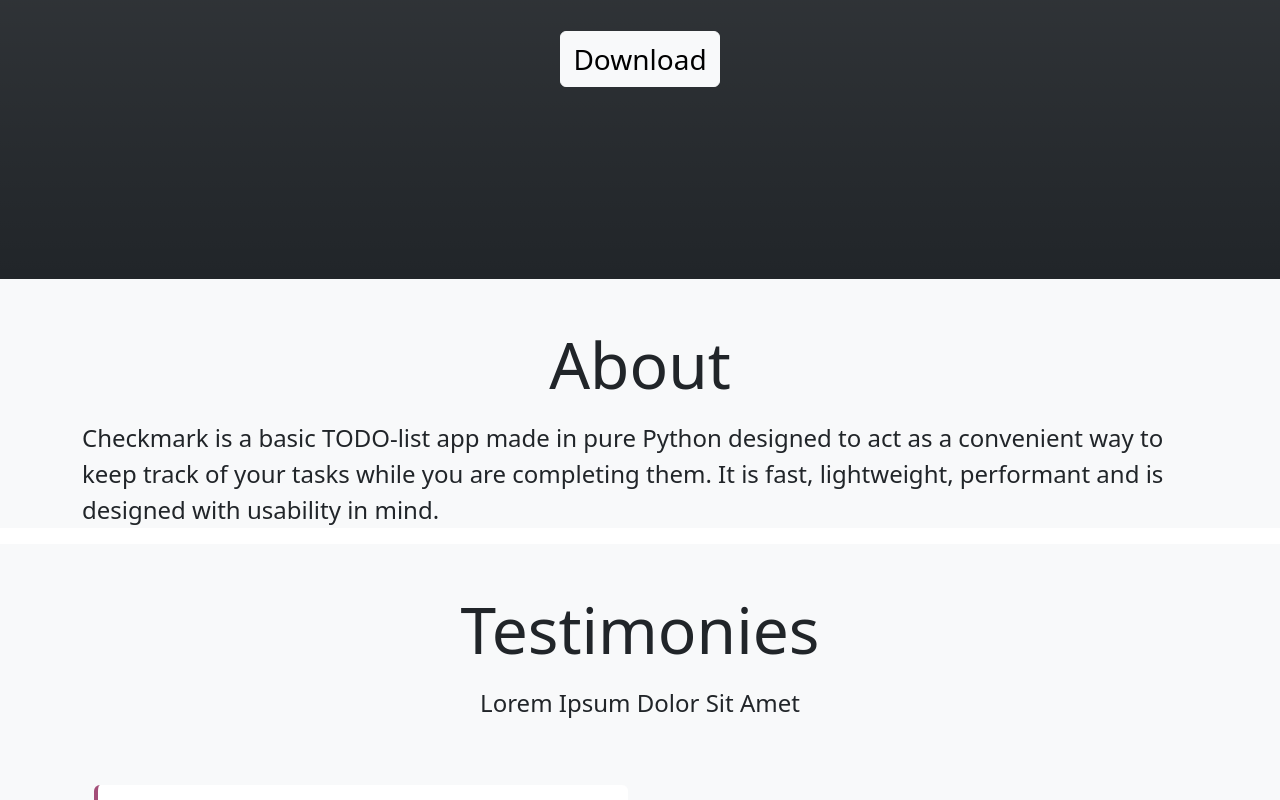
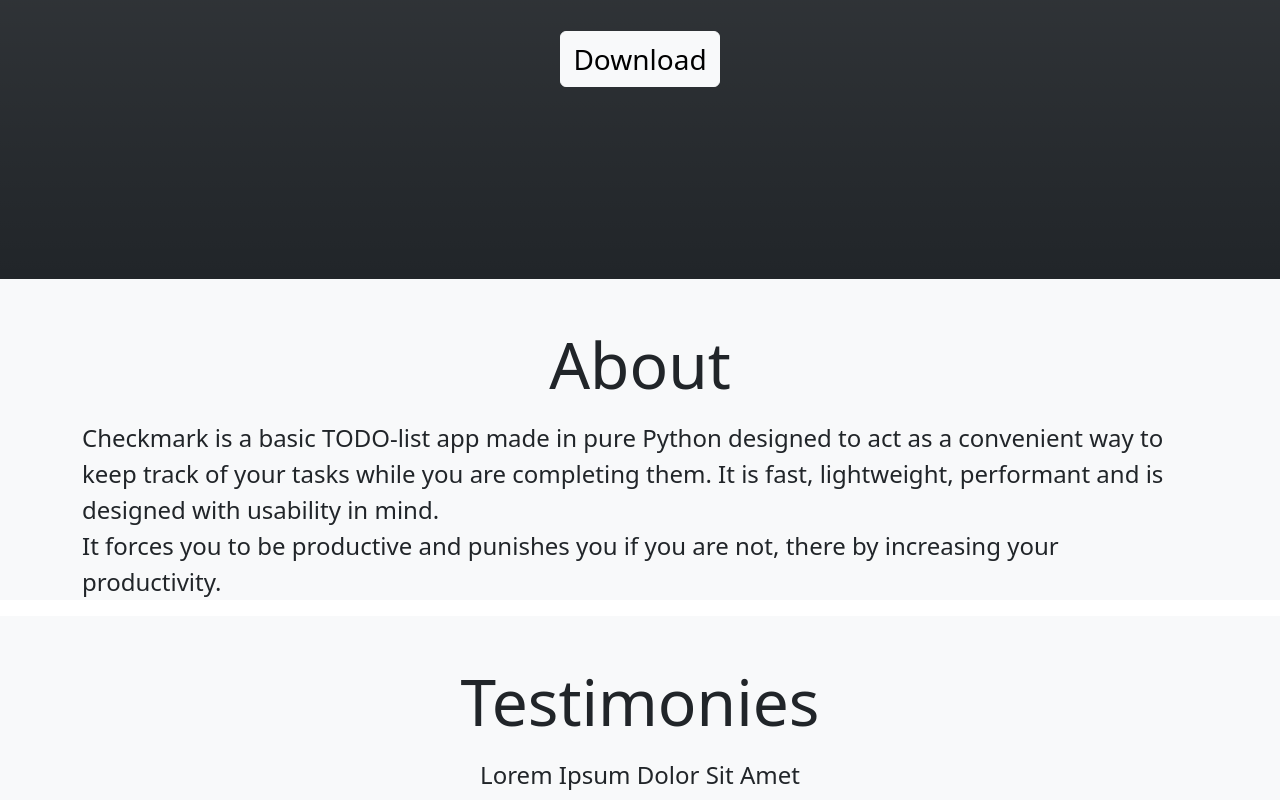
Before and after one commit to TheBestHackerMan/thebesthackerman.github.io, a plain HTML site: page CheckMarkTODO/index.html in a window 1280 px wide. Shown: the part 431-1231 px from the top of the page. Drawn offline with nearby package versions, Linux system fonts and the light colour scheme.

Commit message:
Update index.html

```diff
--- a/CheckMarkTODO/index.html
+++ b/CheckMarkTODO/index.html
@@ -52,7 +52,7 @@
           <br>
         <p class="display-3 text-center about">About</p>
         <div class="container-md">
-        <p class="fs-4">Checkmark is a basic TODO-list app made in pure Python designed to act as a convenient way to keep track of your tasks while you are completing them. It is fast, lightweight, performant and is designed with usability in mind.</p>
+        <p class="fs-4">Checkmark is a basic TODO-list app made in pure Python designed to act as a convenient way to keep track of your tasks while you are completing them. It is fast, lightweight, performant and is designed with usability in mind. <br>It forces you to be productive and punishes you if you are not, there by increasing your productivity.</p>
         </div>
       </div>
 
```
